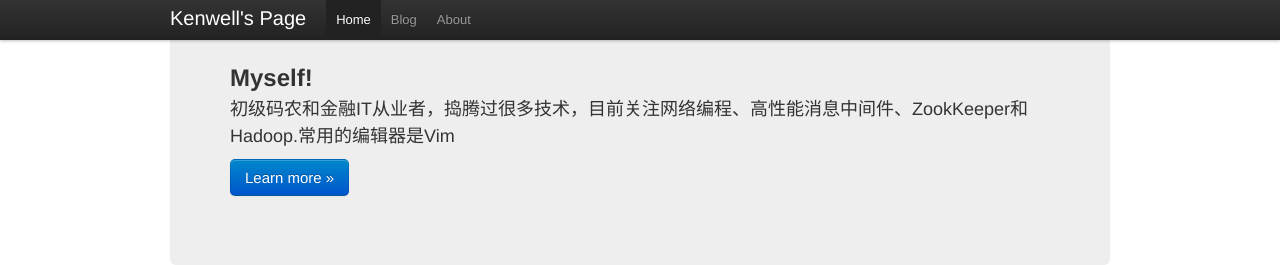
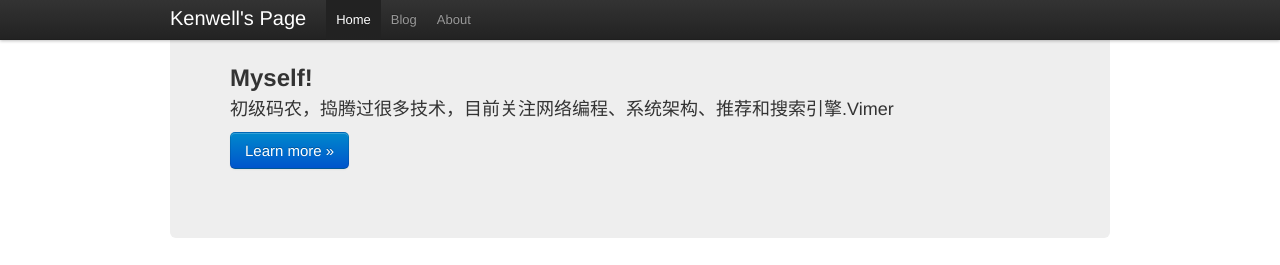
Before and after one commit to kenwell/kenwell, a plain HTML site: page templates/index.html in a window 1280 px wide. Shown: the top 265 px of the page. Drawn offline with Linux system fonts and the light colour scheme; files that its build step writes are made by us from their sources.

Commit message:
modify some pages

```diff
--- a/templates/index.html
+++ b/templates/index.html
@@ -36,7 +36,7 @@
       <!-- Main hero unit for a primary marketing message or call to action -->
       <div class="hero-unit">
         <h2>Myself!</h2>
-        <p>初级码农和金融IT从业者，捣腾过很多技术，目前关注网络编程、高性能消息中间件、ZookKeeper和Hadoop.常用的编辑器是Vim</p>
+        <p>初级码农，捣腾过很多技术，目前关注网络编程、系统架构、推荐和搜索引擎.Vimer</p>
         <p><a class="btn btn-primary btn-large" href="/about">Learn more &raquo;</a></p>
       </div>
 
```
